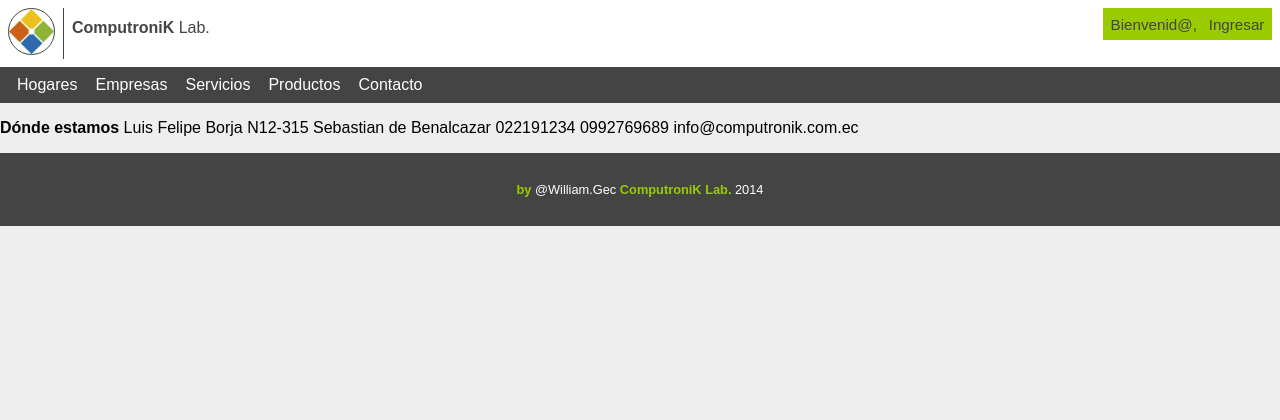
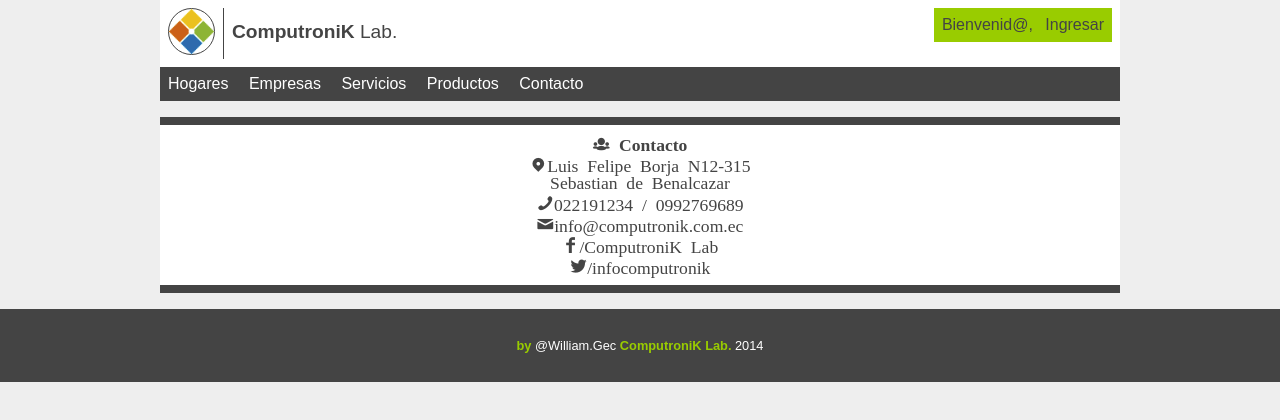
Before and after one commit to WilliamGec/IngenieriaWeb, a plain HTML site: page index.html in a window 1280 px wide. Drawn offline with Linux system fonts and the light colour scheme.

Commit message:
siguientes cambios

```diff
--- a/estilos.css
+++ b/estilos.css
@@ -1,3 +1,69 @@
+/* FUENTES PARA EL SITIO WEB*/
+@font-face {
+    font-family: 'computronik';
+    src:url('fuentes/computronik.eot?toqcss');
+    src:url('fuentes/computronik.eot?#iefixtoqcss') format('embedded-opentype'),
+        url('fuentes/computronik.woff?toqcss') format('woff'),
+        url('fuentes/computronik.ttf?toqcss') format('truetype'),
+        url('fuentes/computronik.svg?toqcss#computronik') format('svg');
+    font-weight: normal;
+    font-style: normal;
+}
+
+[class^="icon-"], [class*=" icon-"] {
+    font-family: 'computronik';
+    speak: none;
+    font-style: normal;
+    font-weight: normal;
+    font-variant: normal;
+    text-transform: none;
+    line-height: 1;
+
+    /* Better Font Rendering =========== */
+    -webkit-font-smoothing: antialiased;
+    -moz-osx-font-smoothing: grayscale;
+}
+.ic
+{
+    font-size: 2em;
+}
+
+.icon-direccion:before {
+    content: "\e600 ";
+}
+.icon-contacto:before {
+    content: "\e601 ";
+}
+.icon-telefono:before {
+    content: "\e605 ";
+}
+.icon-correo:before {
+    content: "\e606 ";
+}
+.icon-celular:before {
+    content: "\e607 ";
+}
+.icon-location2:before {
+    content: "\e608 ";
+}
+.icon-reloj:before {
+    content: "\e60b ";
+}
+.icon-twitter:before {
+    content: "\e612 ";
+}
+.icon-facebook:before {
+    content: "\e613 ";
+}
+.icon-skype:before {
+    content: "\e614 ";
+}
+
+/* FIN DE CODIGO DE FUENTES*/
+
+
+
+
 a
 {
     color: #24BCA1;
@@ -7,6 +73,7 @@ body
     background: #EEEEEE;
     font-size: 16px;
     font-family: Arial;
+    min-width: 30%;
 }
 header
 {
@@ -19,7 +86,7 @@ header h1
 {
 
     display: inline-block;
-    font-size: 16px;
+    font-size: 1.2em;
 }
 header h1 a
 {
@@ -57,52 +124,67 @@ footer p span
 nav
 {
     background: #444;
-    overflow: hidden;
 }
 nav ul
 {
+    list-style: none;
     margin: 0;
-    padding: 0 0.5em;
+    padding: 0 6em 0 0;
 }
 nav ul li
 {
-    float: left;
-    list-style: none;
+    display: inline-block;
+    margin: 0;
 }
 nav ul li a
 {
     color: white;
-    border: 1px solid #444;
-    display: inline-block;
+    display: block;
     padding: 0.5em;
     text-decoration: none;
 }
-nav ul li a:hover
+#contacto
+{
+    background: #444;
+    margin: 1em 0;
+    padding: 0.5em 0;
+    overflow: hidden;
+}
+
+#icono
+{
+    background: white;
+    padding: 0.5em;
+    margin: 0;
+}
+#icono span
 {
     color: #444;
-    background: #99CC00;
-    transition: .3s;
+    display: block;
+    font-size: 1.1em;
+    text-align: center;
+    padding: 0.1em 0;
 }
 header #login
 {
     background: #99CC00;
     color: #444;
+    display: inline-block;
     float: right;
-    font-size: 0.95em;
+
     margin: 0;
-    overflow: hidden;
-    padding: 0.5em 0;
-}
-header #login span
-{
-    margin-left: 0.5em;
-    padding: 0.5em 0;
+    padding-left: 0.5em;
 }
 header #login a
 {
     color: #444;
+    display: block;
     text-decoration: none;
     padding: 0.5em;
+}
+header #login span
+{
+    display: inline-block;
 }
 header #logo
 {
@@ -115,18 +197,29 @@ header #logo img
 {
     border: 1px solid #444;
     border-radius: 50%;
-    transition: 0.5s;
+    --webkit--transition: 0.5s;
     width: 45px;
 }
 header #login a:hover
 {
     color: white;
     background: #444;
-    transition: .3s;
+    --webkit--transition: .3s;
 }
 header #logo img:hover
 {
     --webkit--transition: 0.5s;
     --webkit--transform: rotate(360deg);
-
 }
+nav ul li a:hover
+{
+    color: #444;
+    background: #99CC00;
+    transition: .3s;
+}
+.contenedor
+{
+    margin: 0 auto;
+    max-width: 960px;
+    width: 90%;
+}
--- a/index.html
+++ b/index.html
@@ -3,12 +3,14 @@
     <head>
         <meta charset="utf-8"/>
         <meta name="description" content="Diseño profecional de paginas Web Responsibe Desing"/>
+        <meta name="viewport" content="width=device-width, initial-scale=1" />
         <title>Computronik Lab.</title>
         <link rel="stylesheet" href="normalize.css"/>
         <link rel="stylesheet" href="estilos.css"/>
         <link rel="shortcut icon" href="imagenes/logo.ico"/>
     </head>
     <body>
+        <div class="contenedor">
         <header>
             <figure id="logo">
                 <img src="logo.png"/>
@@ -18,7 +20,7 @@
             </h1>
             <p id="login">
                 <span>Bienvenid@,</span>
-                <a href="#">Ingresar</a>
+                <span><a href="#">Ingresar</a></span>
             </p>
         </header>
         <nav>
@@ -31,20 +33,29 @@
             </ul>
         </nav>
         <section>
-            <p id="contacto">
-                <span><strong>Dónde estamos</strong></span>
-                <span>Luis Felipe Borja N12-315</span>
-                <span>Sebastian de Benalcazar</span>
-                <span>022191234</span>
-                <span>0992769689</span>
-                <span>info@computronik.com.ec</span>
-            </p>
+            <div id="contacto">
+                <div id="icono">
+                    <span class="icon-contacto">
+                        <strong>
+                            Contacto
+                        </strong>
+                    </span>
+                    <span class="icon-direccion">Luis Felipe Borja N12-315</br>
+                   Sebastian de Benalcazar
+                   </span>
+                    <span class="icon-telefono">022191234 / 0992769689</span>
+                    <span class="icon-correo">info@computronik.com.ec</span>
+                    <span class="icon-facebook">/ComputroniK Lab</span>
+                    <span class="icon-twitter">/infocomputronik</span>
+                </div>
+            </div>
             <article>
                 <div id="computronik">
 
                 </div>
             </article>
         </section>
+        </div>
     </body>
     <footer>
         <p>
```
Also changed, not shown: fuentes/computronik.svg (added), fuentes/computronik.ttf (added), fuentes/computronik.woff (added), 1 other file.
